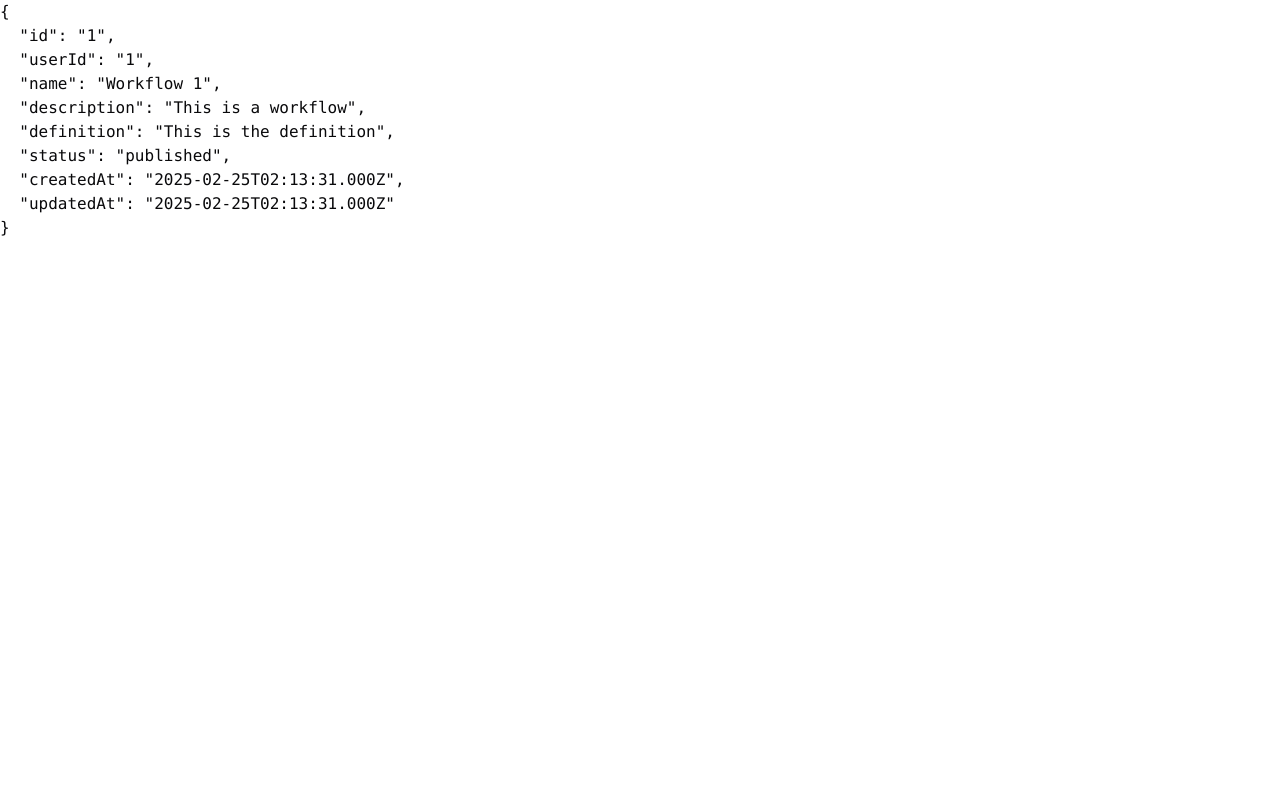
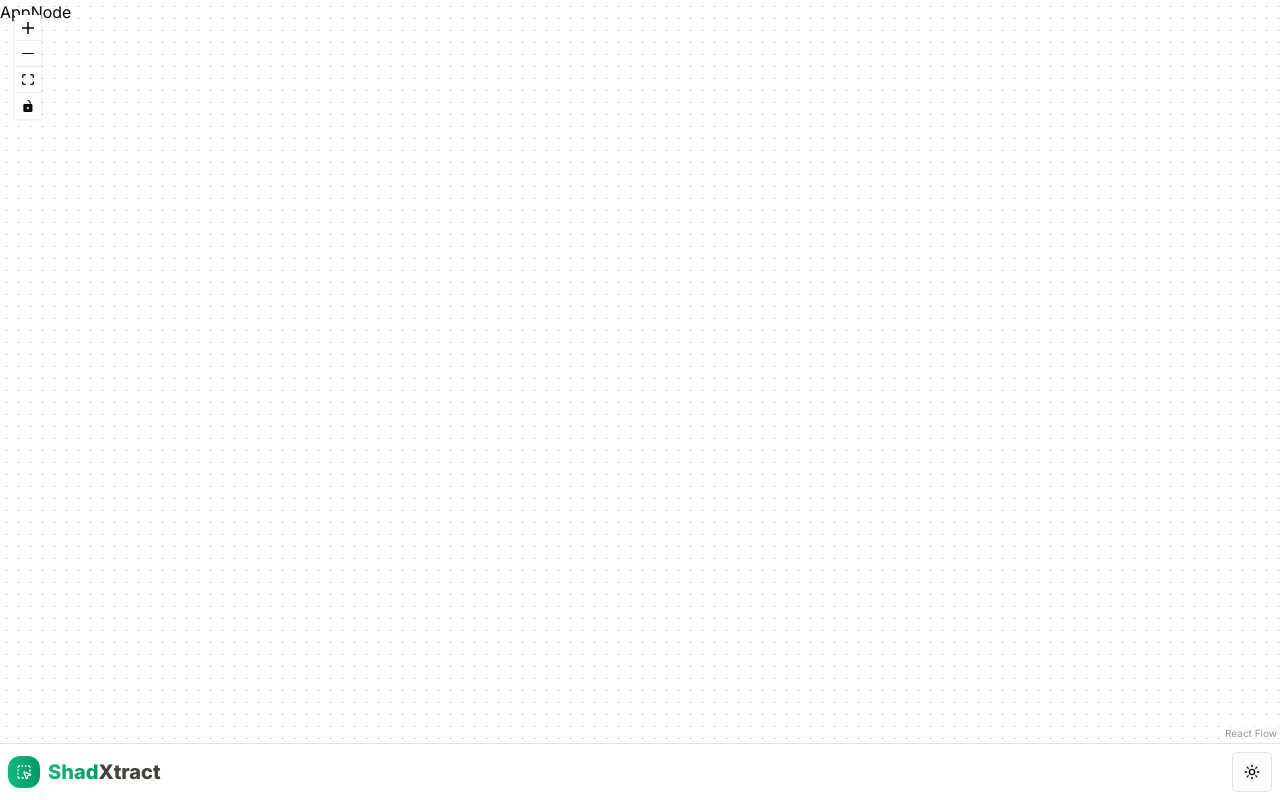
Before and after one commit to fernan-x/shadxtract, a Next.js app: page /workflow/editor/1 in a window 1280 px wide. Built offline with nearby package versions, Linux system fonts and the light colour scheme.

Commit message:
feat: init flow editor with react flow

```diff
--- /dev/null
+++ b/app/workflow/_components/Editor.tsx
@@ -0,0 +1,20 @@
+'use client'
+
+import { Workflow } from '@/core/domain/workflow/workflow.entity'
+import React from 'react'
+import { ReactFlowProvider } from '@xyflow/react'
+import FlowEditor from './FlowEditor'
+
+function Editor({ workflow }: { workflow: Workflow }) {
+  return (
+    <ReactFlowProvider>
+      <div className='flex flex-col h-full w-full overflow-hidden'>
+        <section className='flex h-full overflow-auto'>
+          <FlowEditor workflow={workflow} />
+        </section>
+      </div>
+    </ReactFlowProvider>
+  )
+}
+
+export default Editor
--- /dev/null
+++ b/app/workflow/_components/FlowEditor.tsx
@@ -0,0 +1,38 @@
+'use client'
+
+import React from 'react'
+import { Workflow } from '@/core/domain/workflow/workflow.entity'
+import { Background, BackgroundVariant, Controls, ReactFlow, useEdgesState, useNodesState } from '@xyflow/react'
+
+import '@xyflow/react/dist/style.css'
+import { createFlowNode } from '@/lib/workflow/createFlowNode'
+import { TaskType } from '@/ui/types/app-node'
+import NodeComponent from './nodes/NodeComponent'
+
+const nodeTypes = {
+    ShadXTractNode: NodeComponent,
+}
+
+function FlowEditor({ workflow }: { workflow: Workflow }) {
+    const [nodes, setNodes, onNodesChange] = useNodesState([
+        createFlowNode(TaskType.LAUNCH_BROWSER),
+    ]);
+    const [edges, setEdges, onEdgesChange] = useEdgesState([]);
+
+    return (
+        <main className='h-full w-full'>
+            <ReactFlow
+                nodes={nodes}
+                edges={edges}
+                onNodesChange={onNodesChange}
+                onEdgesChange={onEdgesChange}
+                nodeTypes={nodeTypes}
+            >
+                <Controls position='top-left' />
+                <Background variant={BackgroundVariant.Dots} gap={12} size={1} />
+            </ReactFlow>
+        </main>
+    )
+}
+
+export default FlowEditor
--- /dev/null
+++ b/app/workflow/_components/nodes/NodeCard.tsx
@@ -0,0 +1,11 @@
+'use client'
+
+import React from 'react'
+
+function NodeCard({ children, nodeId }: React.PropsWithChildren<{ nodeId: string }>) {
+  return (
+    <div>{children}</div>
+  )
+}
+
+export default NodeCard
--- /dev/null
+++ b/app/workflow/_components/nodes/NodeComponent.tsx
@@ -0,0 +1,10 @@
+import { NodeProps } from '@xyflow/react';
+import { memo } from 'react';
+import NodeCard from './NodeCard';
+
+const NodeComponent = memo((props: NodeProps) => {
+    return <NodeCard nodeId={props.id}>AppNode</NodeCard>
+});
+
+export default NodeComponent;
+NodeComponent.displayName = 'NodeComponent';
--- /dev/null
+++ b/app/workflow/editor/[workflowId]/loading.tsx
@@ -0,0 +1,13 @@
+import { Loader2Icon } from 'lucide-react'
+import React from 'react'
+
+function loading() {
+  return (
+    <div className='flex flex-col h-screen w-full items-center justify-center gap-2'>
+        <Loader2Icon className='animate-spin stroke-primary' size={30} />
+        <p className='text-muted-foreground text-sm'>Loading your workflow...</p>
+    </div>
+  )
+}
+
+export default loading
--- a/app/workflow/editor/[workflowId]/page.tsx
+++ b/app/workflow/editor/[workflowId]/page.tsx
@@ -1,6 +1,7 @@
+import { waitFor } from '@/lib/helpers/wait-for';
 import { getWorkflowByIdUseCase } from '@/providers/workflow.provider';
-import { auth } from '@clerk/nextjs/server';
 import React from 'react'
+import Editor from '../../_components/Editor';
 
 async function page({ params }: { params: { workflowId: string } }) {
     const { workflowId } = params;
@@ -11,7 +12,7 @@ async function page({ params }: { params: { workflowId: string } }) {
     }
 
     return (
-        <pre className='h-screen'>{JSON.stringify(worflow, null, 2)}</pre>
+        <Editor workflow={worflow} />
     )
 }
 
--- a/app/workflow/layout.tsx
+++ b/app/workflow/layout.tsx
@@ -1,8 +1,18 @@
+import Logo from '@/ui/components/Logo'
+import { ModeToggle } from '@/ui/components/ThemeModeToggle'
+import { Separator } from '@/ui/components/ui/separator'
 import React from 'react'
 
 function layout({ children }: { children: React.ReactNode }) {
   return (
-    <div>{children}</div>
+    <div className='flex flex-col w-full h-screen'>
+        {children}
+        <Separator />
+        <footer className='flex items-center justify-between p-2'>
+            <Logo iconSize={16} fontSize='text-xl' />
+            <ModeToggle />
+        </footer>
+    </div>
   )
 }
 
--- /dev/null
+++ b/lib/workflow/createFlowNode.ts
@@ -0,0 +1,13 @@
+import { AppNode, TaskType } from '@/ui/types/app-node';
+
+export const createFlowNode = (nodeType: TaskType, position?: {x: number, y: number}): AppNode => {
+    return {
+        id: crypto.randomUUID(),
+        type: 'ShadXTractNode',
+        data: {
+            type: nodeType,
+            inputs: {},
+        },
+        position: position || { x: 0, y: 0 },
+    }
+}
--- /dev/null
+++ b/lib/workflow/task/launch-browser.tsx
@@ -0,0 +1,9 @@
+import { TaskType } from '@/ui/types/app-node';
+import { GlobeIcon, LucideProps } from 'lucide-react';
+
+export const LaunchBrowserTask = {
+    type: TaskType.LAUNCH_BROWSER,
+    label: 'Launch Browser',
+    icon: (props: LucideProps) => <GlobeIcon className='stroke-pink-400' {...props} />,
+    isEntryPoint: true,
+}
--- /dev/null
+++ b/lib/workflow/task/registry.tsx
@@ -0,0 +1,5 @@
+import { LaunchBrowserTask } from './launch-browser';
+
+export const TaskRegistry = {
+    LAUNCH_BROWSER: LaunchBrowserTask,
+}
--- a/tailwind.config.ts
+++ b/tailwind.config.ts
@@ -6,6 +6,7 @@ const config: Config = {
     './pages/**/*.{js,ts,jsx,tsx,mdx}',
     './ui/**/*.{js,ts,jsx,tsx,mdx}',
     './app/**/*.{js,ts,jsx,tsx,mdx}',
+    './lib/**/*.{js,ts,jsx,tsx,mdx}',
   ],
   theme: {
 	container: {
--- /dev/null
+++ b/ui/types/app-node.ts
@@ -0,0 +1,15 @@
+import { Node } from '@xyflow/react';
+
+export enum TaskType {
+    LAUNCH_BROWSER = 'LAUNCH_BROWSER',
+}
+
+export type AppNodeData = {
+    type: TaskType;
+    inputs: Record<string, string>;
+    [key: string]: unknown;
+}
+
+export type AppNode = Node & {
+    data: AppNodeData;
+}
```
